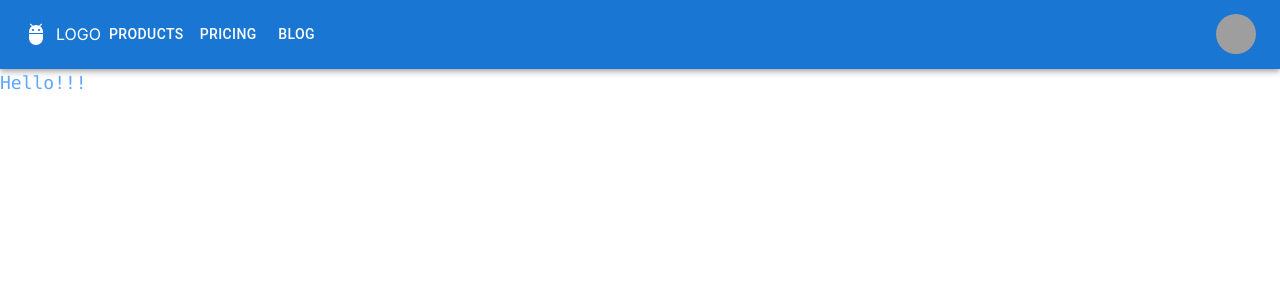
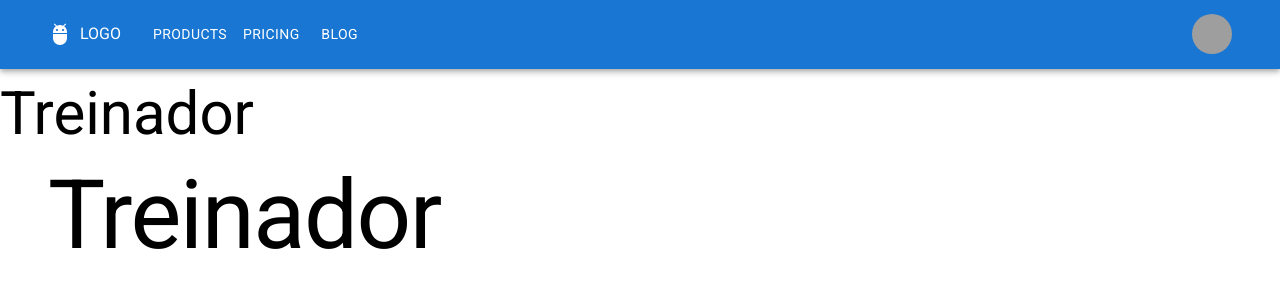
Before and after one commit to victordqa/genfit-front, a Next.js app: page / in a window 1280 px wide. Shown: the top 300 px of the page. Built offline with nearby package versions, Linux system fonts and the light colour scheme; grey boxes are pictures that could not be loaded.

Commit message:
use roboto font

```diff
--- a/package.json
+++ b/package.json
@@ -13,6 +13,7 @@
     "@emotion/styled": "^11.11.0",
     "@mui/icons-material": "^5.14.1",
     "@mui/material": "^5.14.1",
+    "@next/font": "^13.4.10",
     "@types/node": "20.4.2",
     "@types/react": "18.2.15",
     "@types/react-dom": "18.2.7",
--- /dev/null
+++ b/src/app/components/MainContainer.tsx
@@ -0,0 +1,13 @@
+import { Box } from "@mui/material"
+
+export default function MainContainer({
+  children,
+}: {
+  children: React.ReactNode
+}) {
+  return (
+    <Box component={"main"} sx={{ marginLeft: 6, marginRight: 6 }}>
+      {children}
+    </Box>
+  )
+}
--- a/src/app/components/ResponsiveAppBar.tsx
+++ b/src/app/components/ResponsiveAppBar.tsx
@@ -7,7 +7,6 @@ import IconButton from "@mui/material/IconButton"
 import Typography from "@mui/material/Typography"
 import Menu from "@mui/material/Menu"
 import MenuIcon from "@mui/icons-material/Menu"
-import Container from "@mui/material/Container"
 import Avatar from "@mui/material/Avatar"
 import Button from "@mui/material/Button"
 import Tooltip from "@mui/material/Tooltip"
@@ -42,12 +41,22 @@ function ResponsiveAppBar() {
 
   return (
     <AppBar position="static">
-      <Container maxWidth="xl">
+      <Box
+        sx={{
+          marginLeft: 6,
+          marginRight: 6,
+        }}
+      >
         <Toolbar disableGutters>
           <AdbIcon sx={{ display: { xs: "none", md: "flex" }, mr: 1 }} />
           <Link href={"/dashboard"}>LOGO</Link>
 
-          <Box sx={{ flexGrow: 1, display: { xs: "flex", md: "none" } }}>
+          <Box
+            sx={{
+              flexGrow: 1,
+              display: { xs: "flex", md: "none" },
+            }}
+          >
             <IconButton
               size="large"
               aria-label="account of current user"
@@ -102,7 +111,13 @@ function ResponsiveAppBar() {
           >
             LOGO
           </Typography>
-          <Box sx={{ flexGrow: 1, display: { xs: "none", md: "flex" } }}>
+          <Box
+            sx={{
+              flexGrow: 1,
+              display: { xs: "none", md: "flex" },
+              marginLeft: 3,
+            }}
+          >
             {pages.map((page) => (
               <Button
                 key={page}
@@ -144,7 +159,7 @@ function ResponsiveAppBar() {
             </Menu>
           </Box>
         </Toolbar>
-      </Container>
+      </Box>
     </AppBar>
   )
 }
--- a/src/app/layout.tsx
+++ b/src/app/layout.tsx
@@ -1,14 +1,18 @@
 import "./globals.css"
 import type { Metadata } from "next"
-import { Inter } from "next/font/google"
 import ResponsiveAppBar from "./components/ResponsiveAppBar"
-
-const inter = Inter({ subsets: ["latin"] })
 
 export const metadata: Metadata = {
   title: "Gen Fit",
   description: "Crie, analise e equilibre seus treinos de crossfit",
 }
+
+import { Roboto } from "next/font/google"
+
+const roboto = Roboto({
+  weight: ["400", "700"],
+  subsets: ["latin"],
+})
 
 export default function RootLayout({
   children,
@@ -17,8 +21,9 @@ export default function RootLayout({
 }) {
   return (
     <html lang="pt">
-      <body className={inter.className}>
+      <body className={roboto.className}>
         <ResponsiveAppBar />
+        <h1 style={{ fontSize: "60px" }}>Treinador</h1>
         {children}
       </body>
     </html>
--- a/src/app/page.tsx
+++ b/src/app/page.tsx
@@ -1,11 +1,12 @@
+import { Box, Typography } from "@mui/material"
+import MainContainer from "./components/MainContainer"
+
 export default function Home() {
   return (
-    <main>
-      <div className="z-10 w-full max-w-5xl items-center justify-between font-mono text-lg lg:flex text-blue-400">
-        Hello!!!
-      </div>
-    </main>
+    <MainContainer>
+      <Box component={"section"}>
+        <Typography variant="h1">Treinador</Typography>
+      </Box>
+    </MainContainer>
   )
 }
-
-// check how to use material ui, build landing page and basic functionalities to interact with the back end
```
Also changed, not shown: 1 other file (tests, documents, lock files or other folders).
